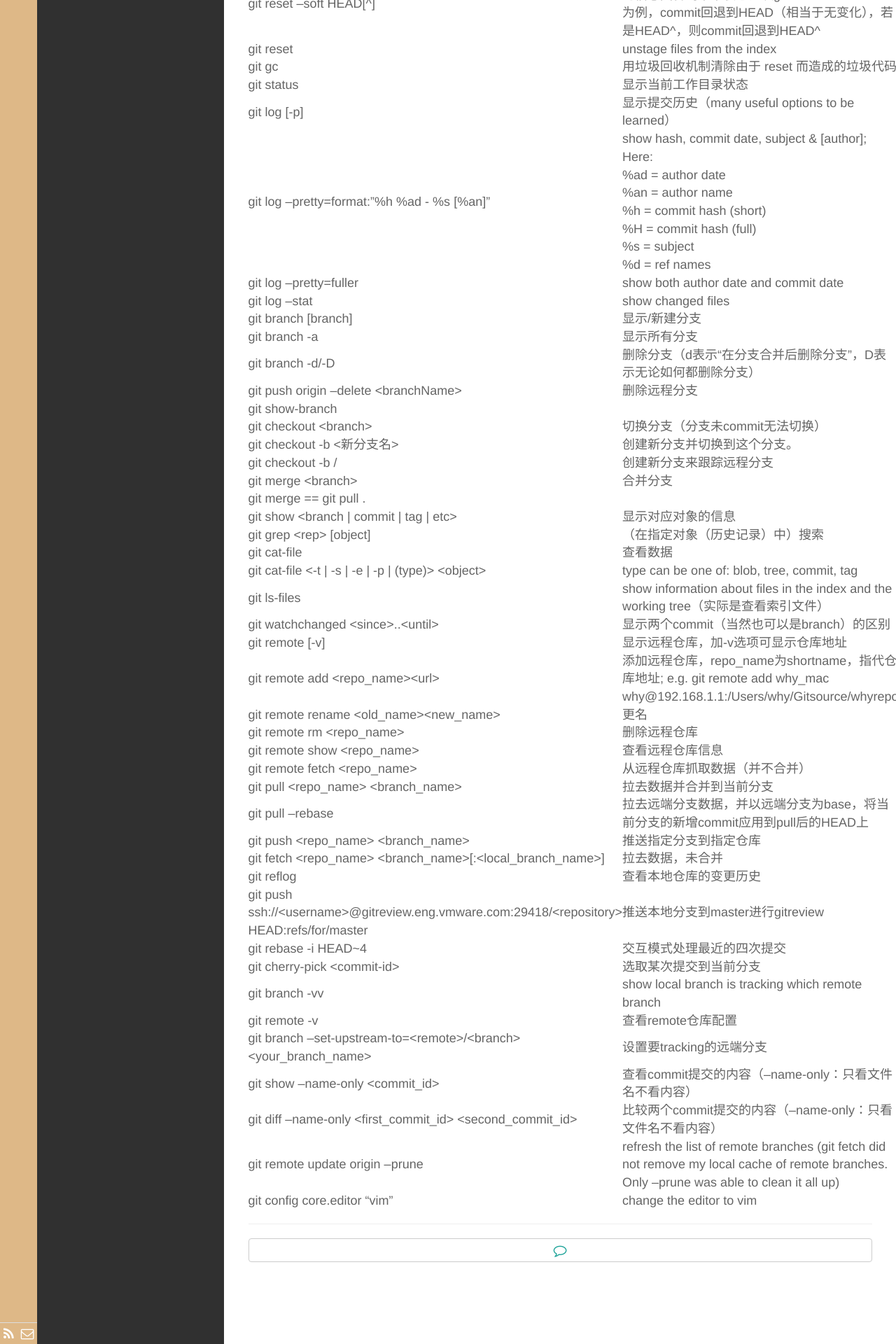
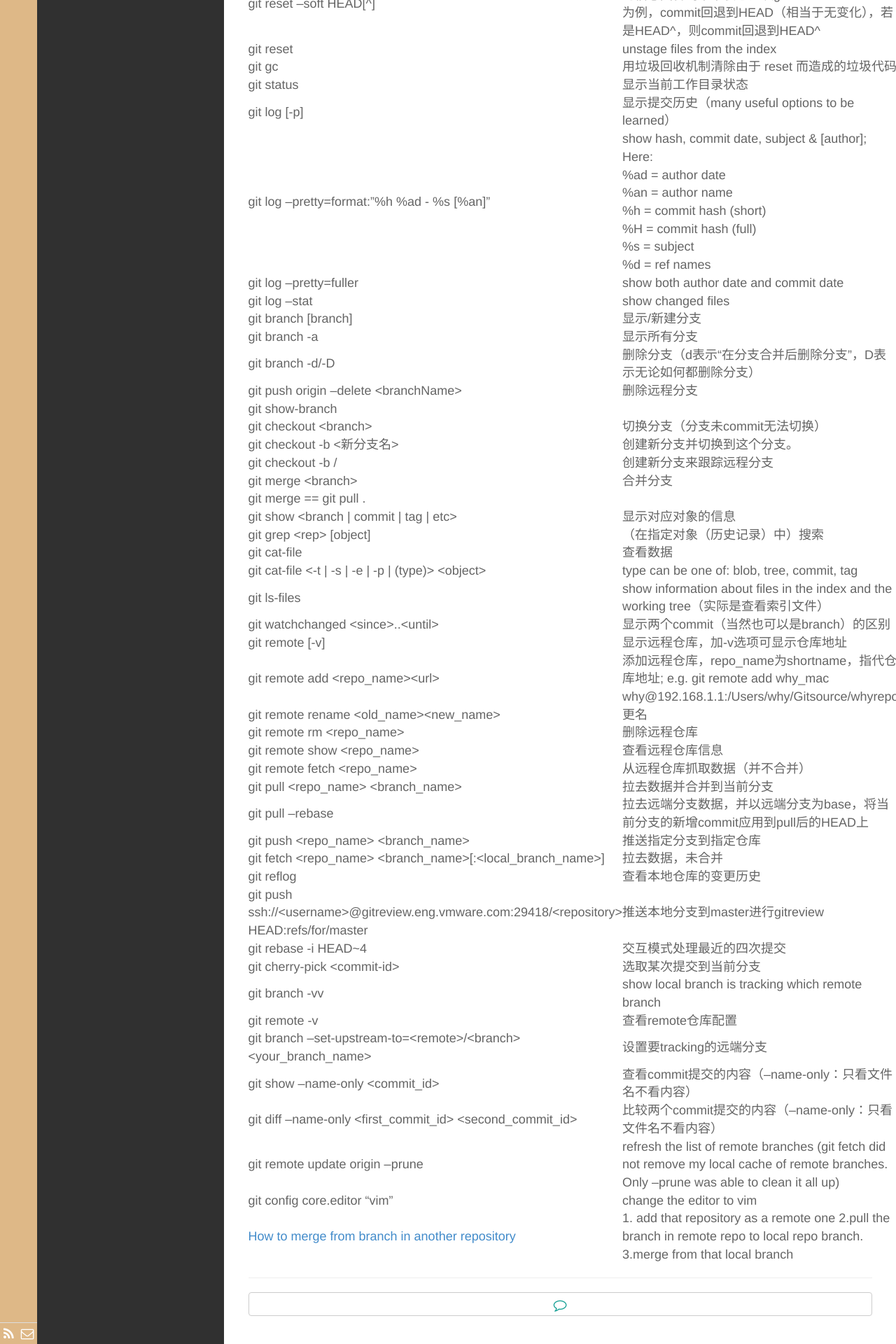
Before and after one commit to qhdwhy184/qhdwhy184.github.io, a Jekyll site: the page built from _posts/技术/2017-08-03-Git命令学习小结.md, in a window 1280 px wide. Shown: the part 734-2654 px from the top of the page at 70% size. Built offline with Jekyll 4.4.1, drawn with Linux system fonts in a browser that asks for light colours.

Commit message:
Update 2017-08-03-Git命令学习小结.md

```diff
--- a/_posts/技术/2017-08-03-Git命令学习小结.md
+++ b/_posts/技术/2017-08-03-Git命令学习小结.md
@@ -74,3 +74,4 @@ description:
 |git diff --name-only &lt;first_commit_id&gt; &lt;second_commit_id&gt;|比较两个commit提交的内容（--name-only：只看文件名不看内容）|
 |git remote update origin --prune| refresh the list of remote branches (git fetch did not remove my local cache of remote branches. Only --prune was able to clean it all up)|
 |git config core.editor "vim"|change the editor to vim|
+|[How to merge from branch in another repository](https://stackoverflow.com/questions/3402599/how-do-you-merge-two-git-branches-that-are-in-different-local-repos-folders/3402873)|1. add that repository as a remote one  2.pull the branch in remote repo to local repo branch. 3.merge from that local branch|
```
